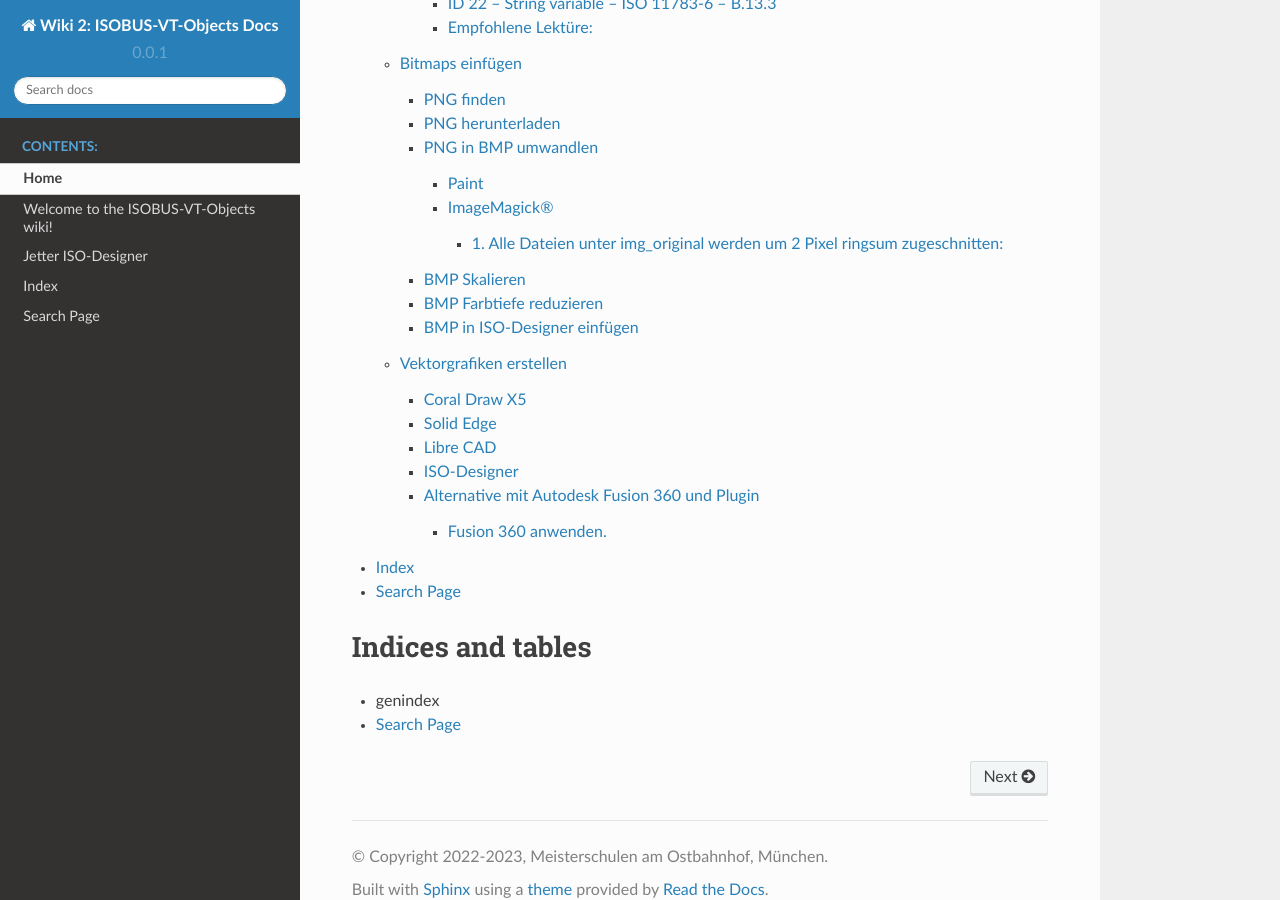
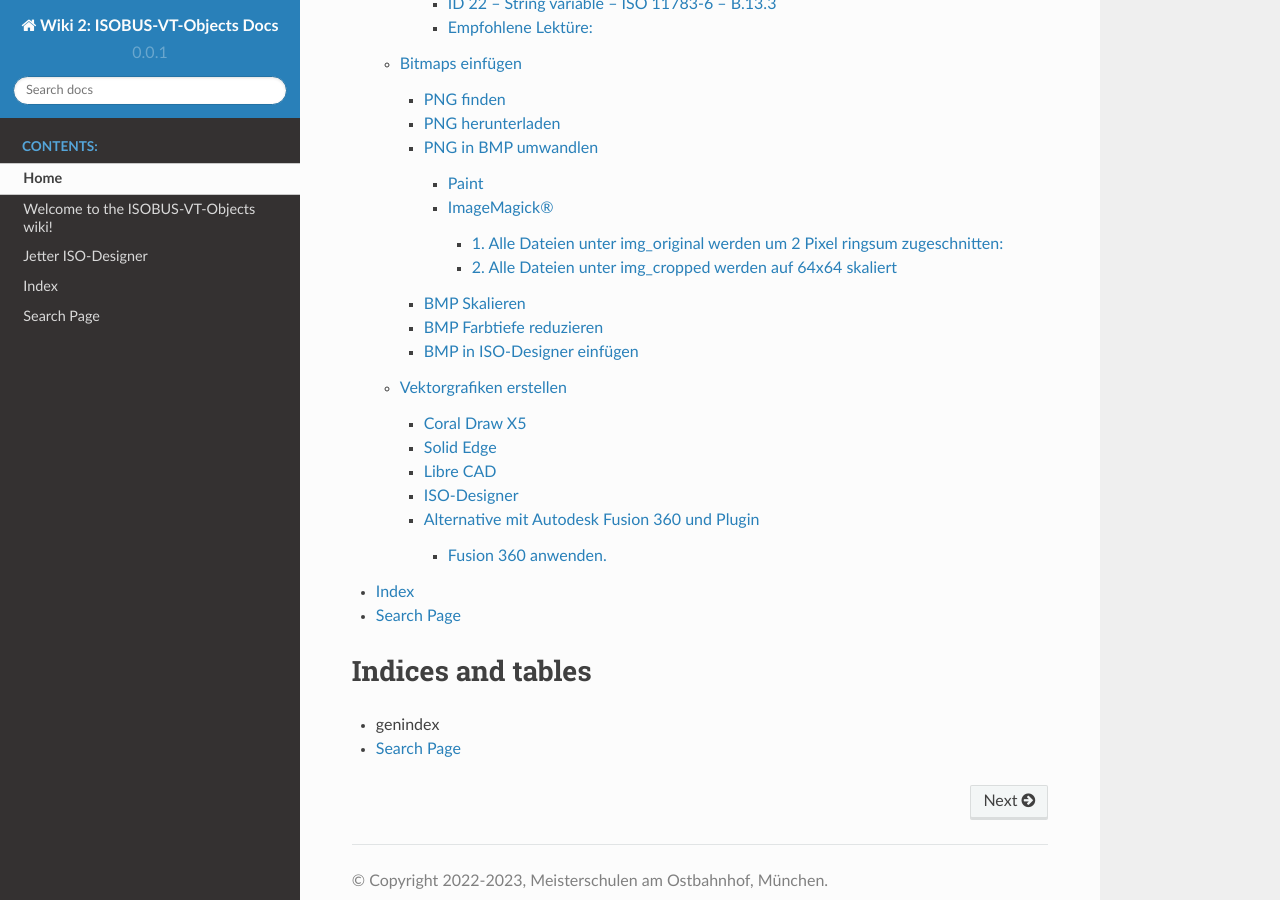
Before and after one commit to Meisterschulen-am-Ostbahnhof-Munchen/ISOBUS-VT-Objects-docs, a Sphinx documentation site: the page built from docs/index.md, in a window 1280 px wide and 900 px high, scrolled down 4657 px. Built offline with Sphinx 7.4.7 and the Read the Docs theme 2.0.0, drawn with Linux system fonts in a browser that asks for light colours.

Commit message:
Update Bitmaps_einfuegen.md

```diff
--- a/docs/Bitmaps_einfuegen.md
+++ b/docs/Bitmaps_einfuegen.md
@@ -59,7 +59,18 @@
 |-------------------------------------------------------------------------------------------------------------------------------------------------------------------------------------------------------------------|-----|------------------------------------------------------------------------------------------------------------------------------------------------------------------------------------------------------------------|
 | ![image](https://raw.githubusercontent.com/Meisterschulen-am-Ostbahnhof-Munchen/4diac_training1/main/Ventilsteuerung/ISO-DesignerProjects/Workspace_TECU/DefaultPool/img/img_original/Tractor_wheel_slip_200.png) | --> | ![image](https://raw.githubusercontent.com/Meisterschulen-am-Ostbahnhof-Munchen/4diac_training1/main/Ventilsteuerung/ISO-DesignerProjects/Workspace_TECU/DefaultPool/img/img_cropped/Tractor_wheel_slip_200.png) |
 
+dadurch werden die 2px großen Schnittmarken von <https://www.iso.org/obp/> entfernt. In der Regel will man die Aufgrund des Erscheinungsbildes nicht haben.
 
+Danach liegen die Zugeschnittenen Bilder unter "img_cropped"
+
+
+#### 2. Alle Dateien unter img_cropped werden auf 64x64 skaliert
+
+| vorher                                                                                                                                                                                                            |     | nachher                                                                                                                                                                                                          |
+|-------------------------------------------------------------------------------------------------------------------------------------------------------------------------------------------------------------------|-----|------------------------------------------------------------------------------------------------------------------------------------------------------------------------------------------------------------------|
+| ![image](https://raw.githubusercontent.com/Meisterschulen-am-Ostbahnhof-Munchen/4diac_training1/main/Ventilsteuerung/ISO-DesignerProjects/Workspace_TECU/DefaultPool/img/img_cropped/Tractor_wheel_slip_200.png) | --> | ![image](https://raw.githubusercontent.com/Meisterschulen-am-Ostbahnhof-Munchen/4diac_training1/main/Ventilsteuerung/ISO-DesignerProjects/Workspace_TECU/DefaultPool/img/img_resized/Tractor_wheel_slip_200.png) |
+
+Danach liegen die Zugeschnittenen Bilder unter "img_resized"
 
 
 
```
